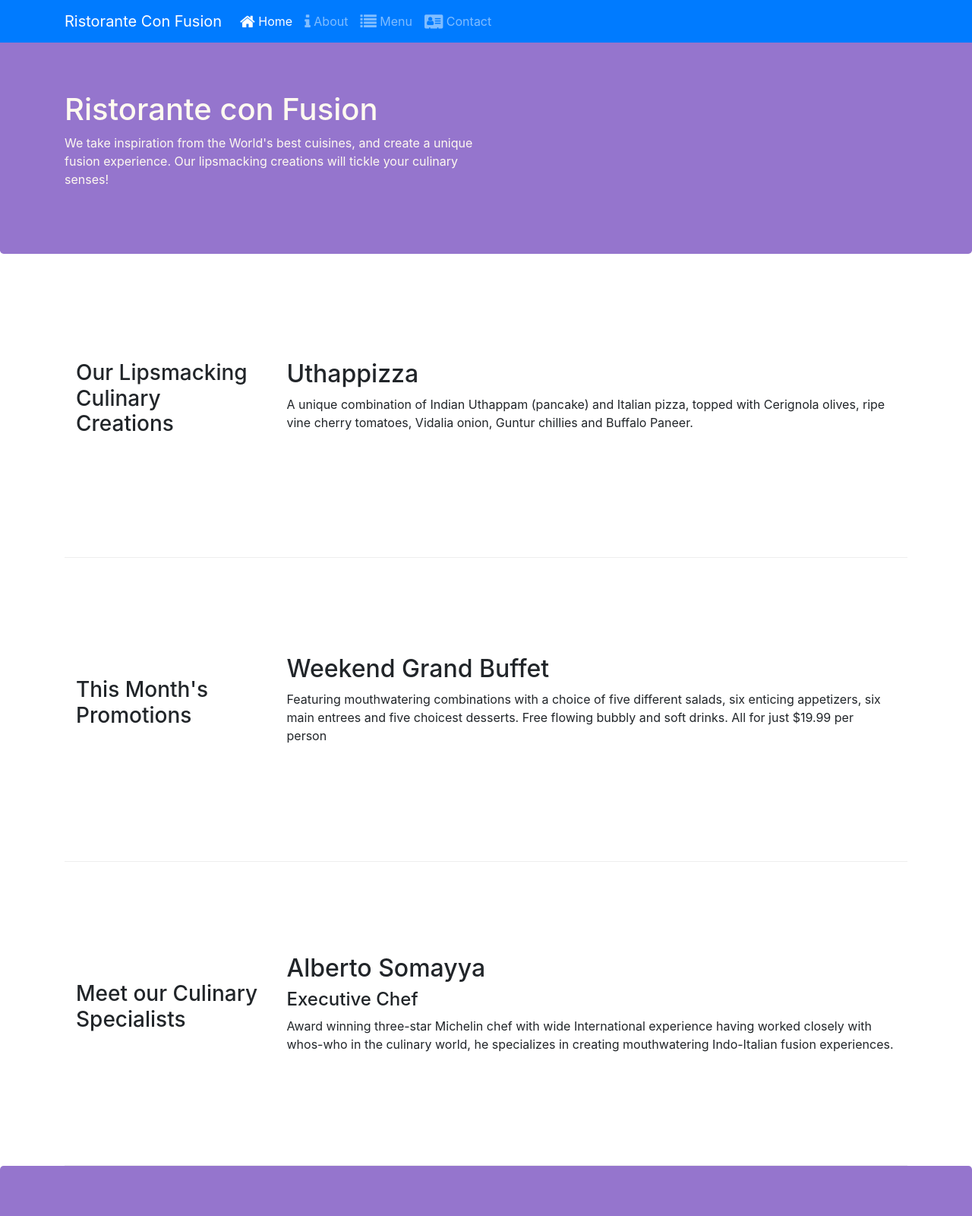
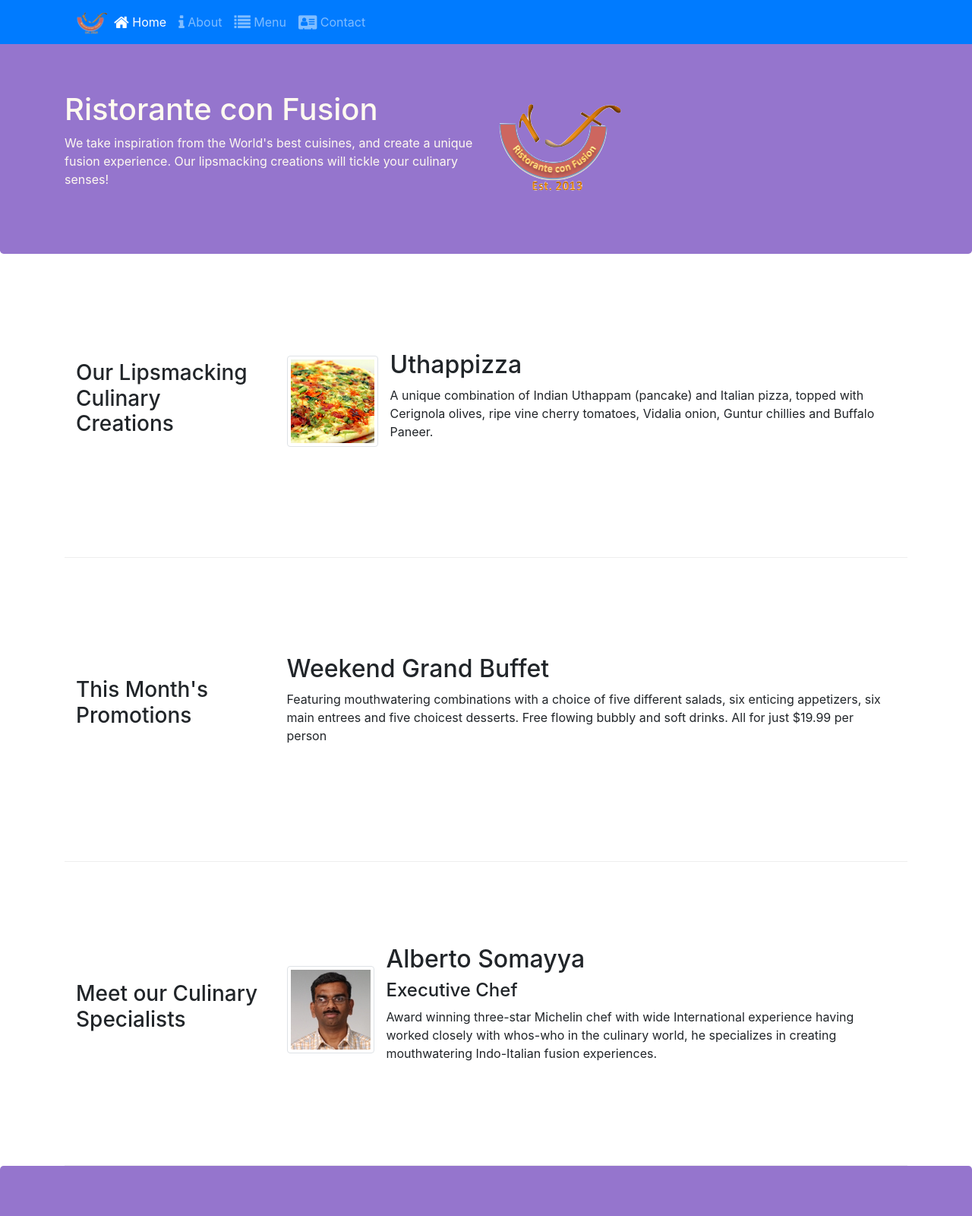
Before and after one commit to ratandheeraj/bootstrap, a website: page index.html in a window 1280 px wide. Shown: the top 1600 px of the page at 76% size. Drawn offline with nearby package versions, Linux system fonts and the light colour scheme.

Commit message:
added images and media

```diff
--- a/index.html
+++ b/index.html
@@ -28,7 +28,10 @@
   <body>
     <nav class="navbar navbar-dark navbar-expand-sm bg-primary fixed-top">
       <div class="container">
-        <a class="navbar-brand" href="#">Ristorante Con Fusion</a>
+        <a class="navbar-brand" href="#">
+          <a class="navbar-brand mr-auto" href="#"
+            ><img src="img/logo.png" height="30" width="41" /></a
+        ></a>
         <button
           class="navbar-toggler"
           type="button"
@@ -73,28 +76,47 @@
               unique fusion experience. Our lipsmacking creations will tickle
               your culinary senses!
             </p>
-          </div class="col-12 col-sm-6">
-          <div></div>
+          </div>
+          <!-- <div class="col-12 col-sm-6"></div> -->
+          <div class="col-12 col-sm align-self-center">
+            <img src="img/logo.png" class="img-fluid" />
+          </div>
         </div>
       </div>
     </header>
 
     <div class="container">
-      <div class="row  row-content align-items-center">
+      <div class="row row-content align-items-center">
         <div class="col-12 col-sm-4 col-md-3">
           <h3>Our Lipsmacking Culinary Creations</h3>
         </div>
         <div class="col col-sm col-md">
-          <h2>Uthappizza</h2>
+          <div class="media">
+            <img
+              class="d-flex mr-3 img-thumbnail align-self-center"
+              src="img/uthappizza.png"
+              alt="Uthappizza"
+            />
+            <div class="media-body">
+              <h2 class="mt-0">Uthappizza</h2>
+              <p class="d-none d-sm-block">
+                A unique combination of Indian Uthappam (pancake) and Italian
+                pizza, topped with Cerignola olives, ripe vine cherry tomatoes,
+                Vidalia onion, Guntur chillies and Buffalo Paneer.
+              </p>
+            </div>
+          </div>
+
+          <!-- <h2>Uthappizza</h2>
           <p>
             A unique combination of Indian Uthappam (pancake) and Italian pizza,
             topped with Cerignola olives, ripe vine cherry tomatoes, Vidalia
             onion, Guntur chillies and Buffalo Paneer.
-          </p>
+          </p> -->
         </div>
       </div>
 
-      <div class="row  row-content align-items-center">
+      <div class="row row-content align-items-center">
         <div class="col-12 col-sm-4 col-md-3">
           <h3>This Month's Promotions</h3>
         </div>
@@ -109,19 +131,36 @@
         </div>
       </div>
 
-      <div class="row  row-content align-items-center">
+      <div class="row row-content align-items-center">
         <div class="col-12 col-sm-4 col-md-3">
           <h3>Meet our Culinary Specialists</h3>
         </div>
         <div class="col col-sm col-md">
-          <h2>Alberto Somayya</h2>
+          <div class="media">
+            <img
+              class="d-flex mr-3 img-thumbnail align-self-center"
+              src="img/alberto.png"
+              alt="Alberto Somayya"
+            />
+            <div class="media-body">
+              <h2 class="mt-0">Alberto Somayya</h2>
+              <h4>Executive Chef</h4>
+              <p class="d-none d-sm-block">
+                Award winning three-star Michelin chef with wide International
+                experience having worked closely with whos-who in the culinary
+                world, he specializes in creating mouthwatering Indo-Italian
+                fusion experiences.
+              </p>
+            </div>
+          </div>
+          <!-- <h2>Alberto Somayya</h2>
           <h4>Executive Chef</h4>
           <p>
             Award winning three-star Michelin chef with wide International
             experience having worked closely with whos-who in the culinary
             world, he specializes in creating mouthwatering Indo-Italian fusion
             experiences.
-          </p>
+          </p> -->
         </div>
       </div>
     </div>
```
Also changed, not shown: aboutus.html (+9 -2 lines), contactus.html (+7 -2 lines).
